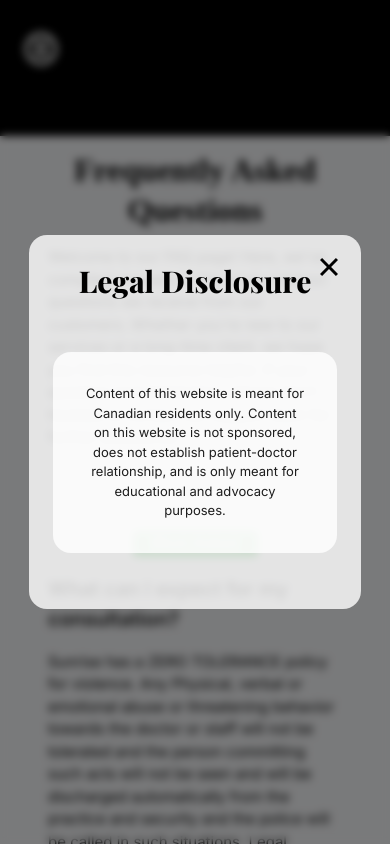
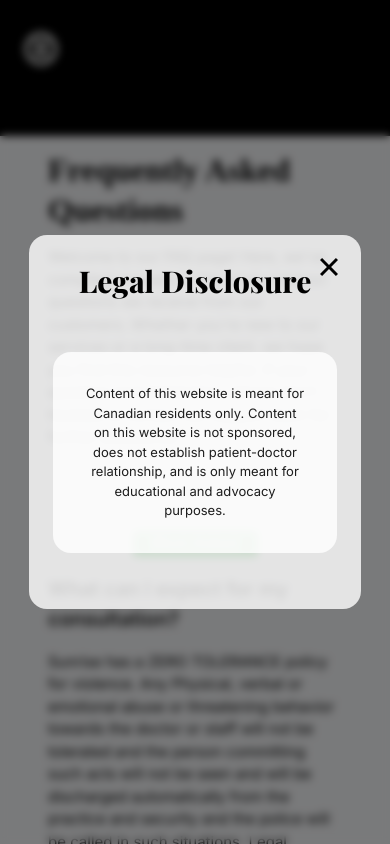
Before and after one commit to topcowmoo/areca-vestiaria, a React (Vite) app: page /faq in a window 390 px wide. Shown: the top 844 px of the page. Built offline with nearby package versions, Linux system fonts and the light colour scheme; a web font is replaced by a local one.

Commit message:
style: adjust FAQ section alignment for improved readability

```diff
--- a/src/pages/FAQ.jsx
+++ b/src/pages/FAQ.jsx
@@ -30,7 +30,7 @@ const Faq = () => {
       {/* FAQ Section */}
       <div className="relative max-w-[1440px] mx-auto px-12 pt-[150px] sm:pt-[200px] lg:pt-[250px]">
         {/* FAQ Section Title */}
-        <div className="text-center lg:text-left">
+        <div className="text-left">
           <div className="text-[#090909] text-[32px] sm:text-[45px] lg:text-[65px] font-bold font-['Playfair'] leading-tight lg:leading-none">
             Frequently Asked Questions
           </div>
@@ -38,7 +38,7 @@ const Faq = () => {
 
         {/* FAQ Section Intro */}
         <div className="mt-4">
-          <div className="text-[15px] sm:text-[17px] text-black font-normal font-['Inter'] mb-8 w-full sm:w-[80%] lg:w-[1198px] mx-auto lg:mx-0">
+          <div className="text-[15px] sm:text-[17px] text-black font-normal font-['Inter'] mb-8 w-full lg:mx-0">
             Welcome to our FAQ page! Here, we&apos;ve compiled answers to the most common questions we receive from our customers. Whether you&apos;re new to our services or a long-time client, we hope you find this resource helpful. If your question isn&apos;t listed here, please don&apos;t hesitate to contact our support team for further assistance.
           </div>
         </div>
```
